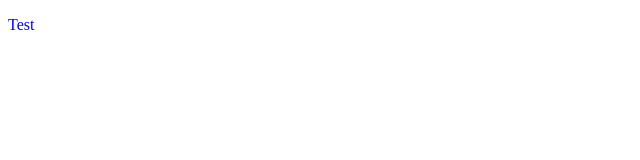
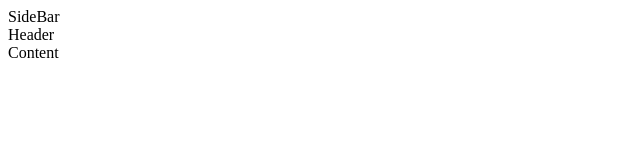
Before and after one commit to nspain96/Admin-Dashboard, a plain HTML site: page index.html in a window 1280 px wide. Shown: the whole page, without its empty margins (0-640 px from the left). Drawn offline with Linux system fonts and the light colour scheme.

Commit message:
Add Div Sections to break out 3 main layouts, Grid to follow

```diff
--- a/index.html
+++ b/index.html
@@ -8,7 +8,11 @@
 </head>
 
 <body>
-    <p>Test</p>
+
+    <div>SideBar</div>
+    <div>Header</div>
+    <div>Content</div>
+
 </body>
 
 </html>
```
